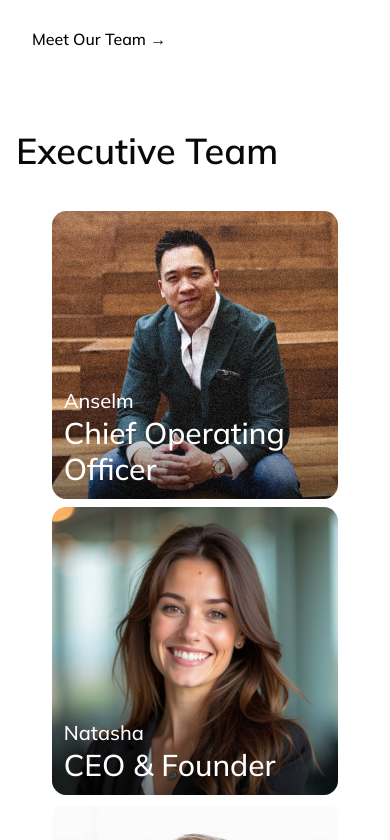
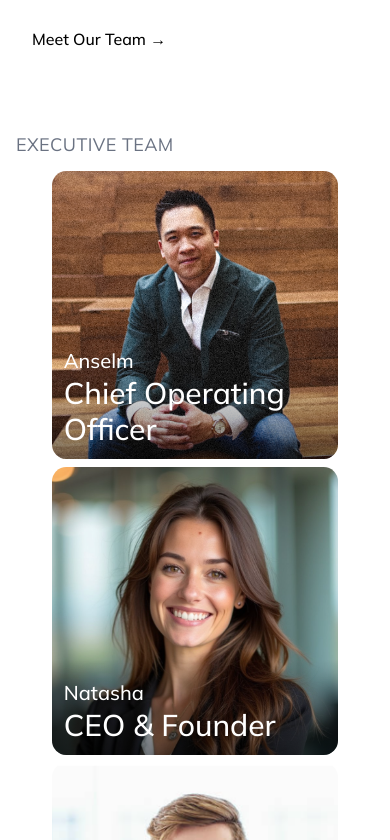
Before and after one commit to anthonynuge/landing-page-national-gridx, a Next.js app: page /about in a window 390 px wide. Shown: the part 1444-2284 px from the top of the page. Built offline with nearby package versions, Linux system fonts and the light colour scheme.

Commit message:
Update mobile header style.

```diff
--- a/src/components/about/TeamSection.tsx
+++ b/src/components/about/TeamSection.tsx
@@ -5,9 +5,10 @@ export default function TeamSection() {
   return (
     <div className="max-w-7xl mx-auto space-y-32">
       {teamGroups.map((group) => (
-        // <TeamAccordion key={group.group} members={group.members} />
         <div key={group.group} className="space-y-10">
-          <h2 className="text-4xl font-semibold">{group.group}</h2>
+          <p className="ml-0 md:ml-24 text-lg text-gray-500 uppercase tracking-wide mb-1">
+            {group.group}
+          </p>
           <TeamAccordion members={group.members} />
         </div>
       ))}
```
